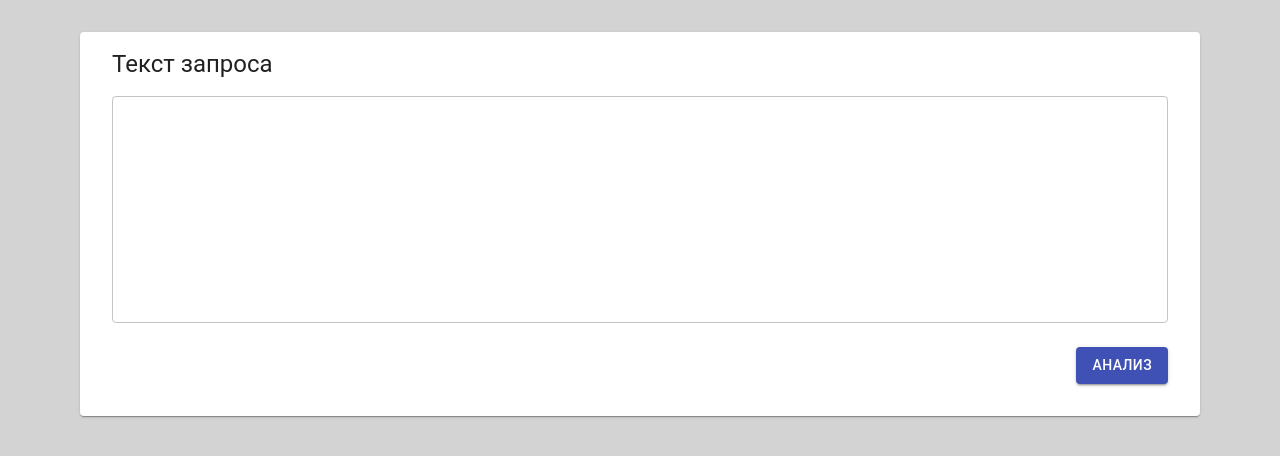
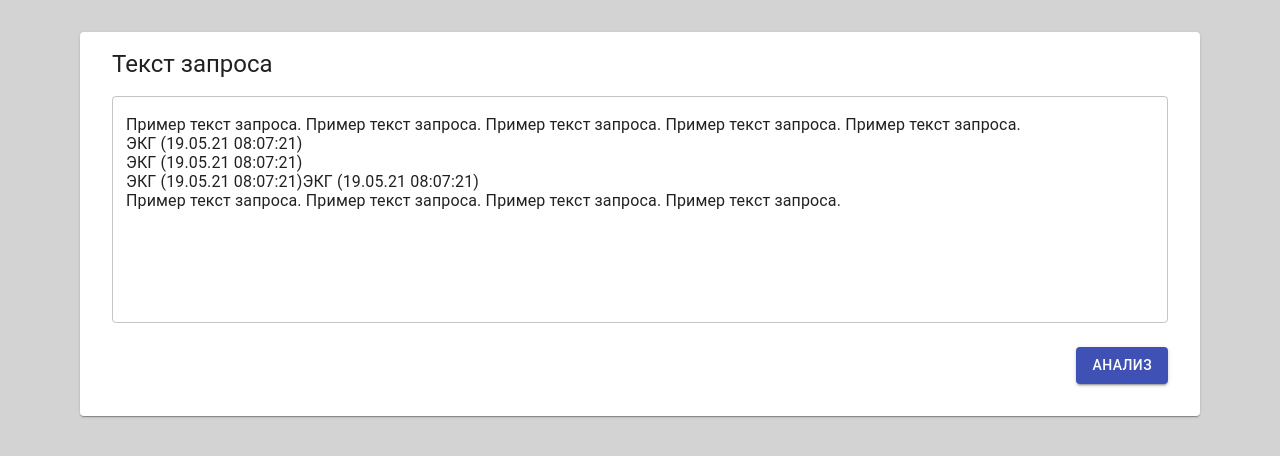
Before and after one commit to MedicBK/medex_client, a React (Create React App) app: page / in a window 1280 px wide. Shown: the top 456 px of the page. Built offline with nearby package versions, Linux system fonts and the light colour scheme.

Commit message:
options with sample text

```diff
--- a/src/App.tsx
+++ b/src/App.tsx
@@ -14,6 +14,7 @@ import {
 import CardView from './CardView';
 import {AnalizeData, AnalizeResponse} from './AnalizeResponse';
 import axios, {AxiosResponse} from 'axios';
+import {sampleRequest} from './options';
 
 const useStyles = makeStyles((theme) => ({
     root: {
@@ -56,7 +57,7 @@ const useStyles = makeStyles((theme) => ({
 function App() {
     const classes = useStyles();
     const [responseError, setResponseError] = useState<string | null>(null);
-    const [request, setRequest] = useState('');
+    const [request, setRequest] = useState(sampleRequest);
     const [response, setResponse] = useState<AnalizeData[] | null>(null);
 
     const analize = () => {
--- a/src/CardItemsView.tsx
+++ b/src/CardItemsView.tsx
@@ -14,6 +14,7 @@ const useStyles = makeStyles((theme) => ({
         paddingBottom: theme.spacing(2),
         paddingLeft: theme.spacing(2),
         paddingRight: theme.spacing(2),
+        cursor: 'default',
     },
     itemText: {
         marginLeft: theme.spacing(2),
--- /dev/null
+++ b/src/options.ts
@@ -0,0 +1 @@
+export const sampleRequest = 'Пример текст запроса. Пример текст запроса. Пример текст запроса. Пример текст запроса. Пример текст запроса.\nЭКГ (19.05.21 08:07:21)\nЭКГ (19.05.21 08:07:21)\nЭКГ (19.05.21 08:07:21)ЭКГ (19.05.21 08:07:21)\nПример текст запроса. Пример текст запроса. Пример текст запроса. Пример текст запроса.';
```
